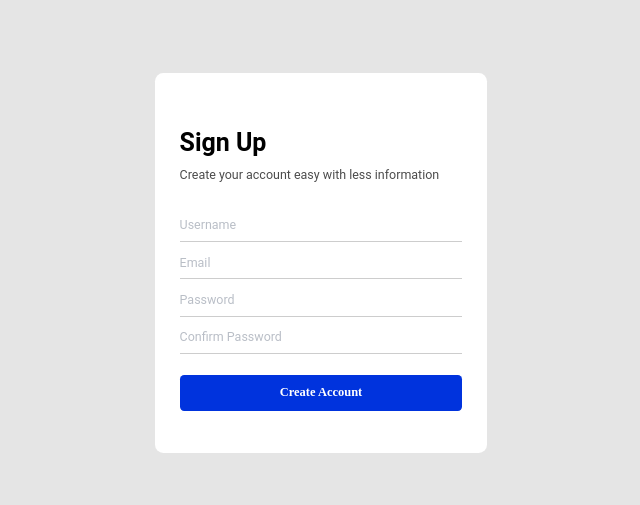
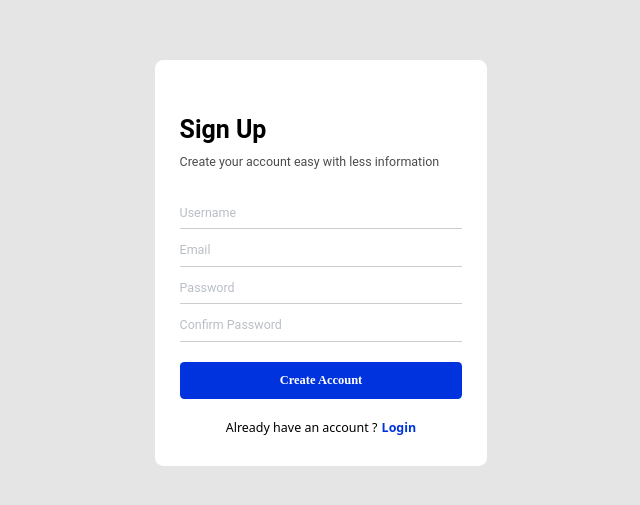
Before and after one commit to ernstov/rf-frontend, a Vue app in the folder app/: page /register in a window 1280 px wide. Shown: the part 137-642 px from the top of the page, without its empty margins (319-959 px from the left). Built offline with nearby package versions, Linux system fonts and the light colour scheme; no server answers; what vue3-google-oauth2 would draw is missing.

Commit message:
feat login button on signup screen

```diff
--- a/app/src/store/modules/auth/actions.js
+++ b/app/src/store/modules/auth/actions.js
@@ -2,7 +2,7 @@ import ApiService from "@/services/api.service.js";
 import StorageService from "@/services/storage.service.js";
 
 export default {
-  async signup(_,payload) {
+  async signup(_, payload) {
     const requestObject = {
       email: payload.email,
       username: payload.username,
@@ -16,33 +16,30 @@ export default {
       email: payload.email,
       password: payload.password,
     };
-    await ApiService.post("auth/jwt/create/", requestObject)
-      .then(function (response) {
+    await ApiService.post("auth/jwt/create/", requestObject).then(function (
+      response
+    ) {
       const tokens = response.data;
       StorageService.saveData("access", tokens.access);
       StorageService.saveData("refresh", tokens.refresh);
       context.commit("setUser", requestObject.email);
-        return response;
-      })
-      .catch(function (error) {
-        console.error(error);
     });
   },
   async googleLogin(context, payload) {
-    console.log(payload);
     const requestObject = {
-      access_token: payload.token.access_token
-    }
-    await ApiService.post("auth/google/", requestObject).then((response) => {
+      access_token: payload.token.access_token,
+    };
+    await ApiService.post("auth/google/", requestObject)
+      .then((response) => {
         const tokens = response.data;
         StorageService.saveData("access", tokens.access);
         StorageService.saveData("refresh", tokens.refresh);
 
         context.commit("setUser", payload.email);
-    }).catch((error) => {
+      })
+      .catch((error) => {
         console.log(error);
-    })
-
+      });
   },
   logout(context) {
     StorageService.removeData("access");
--- a/app/src/views/TheLogin.vue
+++ b/app/src/views/TheLogin.vue
@@ -3,26 +3,25 @@
     <form @submit.prevent="login()">
       <h1>Login</h1>
       <p v-if="errorMessage" class="error">{{ this.errorMessage }}</p>
-      <input type="email" placeholder="Email" v-model="email" required />
+      <input class="mb-8" type="email" placeholder="Email" v-model="email" required />
       <input
         type="password"
         placeholder="Password"
         v-model="password"
         required
       />
+      <button class="forgot-btn" @click.prevent="forgotPassword">
+        Forgot Password?
+      </button>
       <button class="login-btn">Login</button>
       <google-sign-in class="login-btn"></google-sign-in>
       <p>
         Don’t have account ? <router-link to="/register">Sign up</router-link>
       </p>
-      <button class="forgot-btn" @click.prevent="forgotPassword">
-        Forgot Password
-      </button>
     </form>
   </div>
 </template>
 <script>
-// import ApiService from "@/services/api.service.js"
 import GoogleSignIn from "@/components/GoogleSignIn.vue";
 
 export default {
@@ -54,23 +53,12 @@ export default {
         };
         await this.$store
           .dispatch("authModule/login", payloadData)
-          .then((response) => {
-            // console.log(response);
-            if (response.status === 200) {
-              this.$router.push("program-dashboard");
-            }
+          .then(() => {
+            this.$router.push("program-dashboard");
           })
           .catch((error) => {
-            console.log("Catch");
-            console.log(error);
             if (error.response.status === 401) {
-              console.log("401");
-              this.errorMessage = error.response.data;
-              console.log(this.errorMessage);
-              console.log(error.response.data);
-              for (const key in error.response.data) {
-                console.log(key);
-              }
+              this.errorMessage = error.response.data.detail;
             }
           });
       } catch (error) {
@@ -109,7 +97,6 @@ export default {
     }
     input {
       width: 100%;
-      margin-bottom: 2rem;
       height: 4rem;
       padding: 1.5rem 0;
       font-size: 1.5rem;
@@ -133,7 +120,6 @@ export default {
     }
     p {
       font-size: 1.5rem;
-      font-family: $font-secondary;
       text-align: center;
       margin: 1rem 0;
       a {
@@ -143,6 +129,10 @@ export default {
     }
     .forgot-btn {
       font-size: 1.4rem;
+      width: 100%;
+      text-align: right;
+
+      margin: 1rem 0;
     }
   }
 }
--- a/app/src/views/TheSignup.vue
+++ b/app/src/views/TheSignup.vue
@@ -47,6 +47,22 @@
       </p>
       <p v-if="errorMessage" class="error">{{ errorMessage }}</p>
       <button type="submit">Create Account</button>
+
+      <h5
+        class="
+          text-black-600 text-2xl
+
+          flex
+          items-center
+          justify-center
+          my-2
+        "
+      >
+        Already have an account ?
+        <router-link to="/login" class="login-link ml-2 font-semibold"
+          >Login</router-link
+        >
+      </h5>
     </form>
   </div>
 </template>
@@ -191,6 +207,9 @@ export default {
       margin: 2rem 0;
       border-radius: 0.5rem;
     }
+    .login-link {
+      color: $color-primary;
+    }
   }
 }
 </style>
```
Lines whose indentation alone changed are shown as unchanged.
